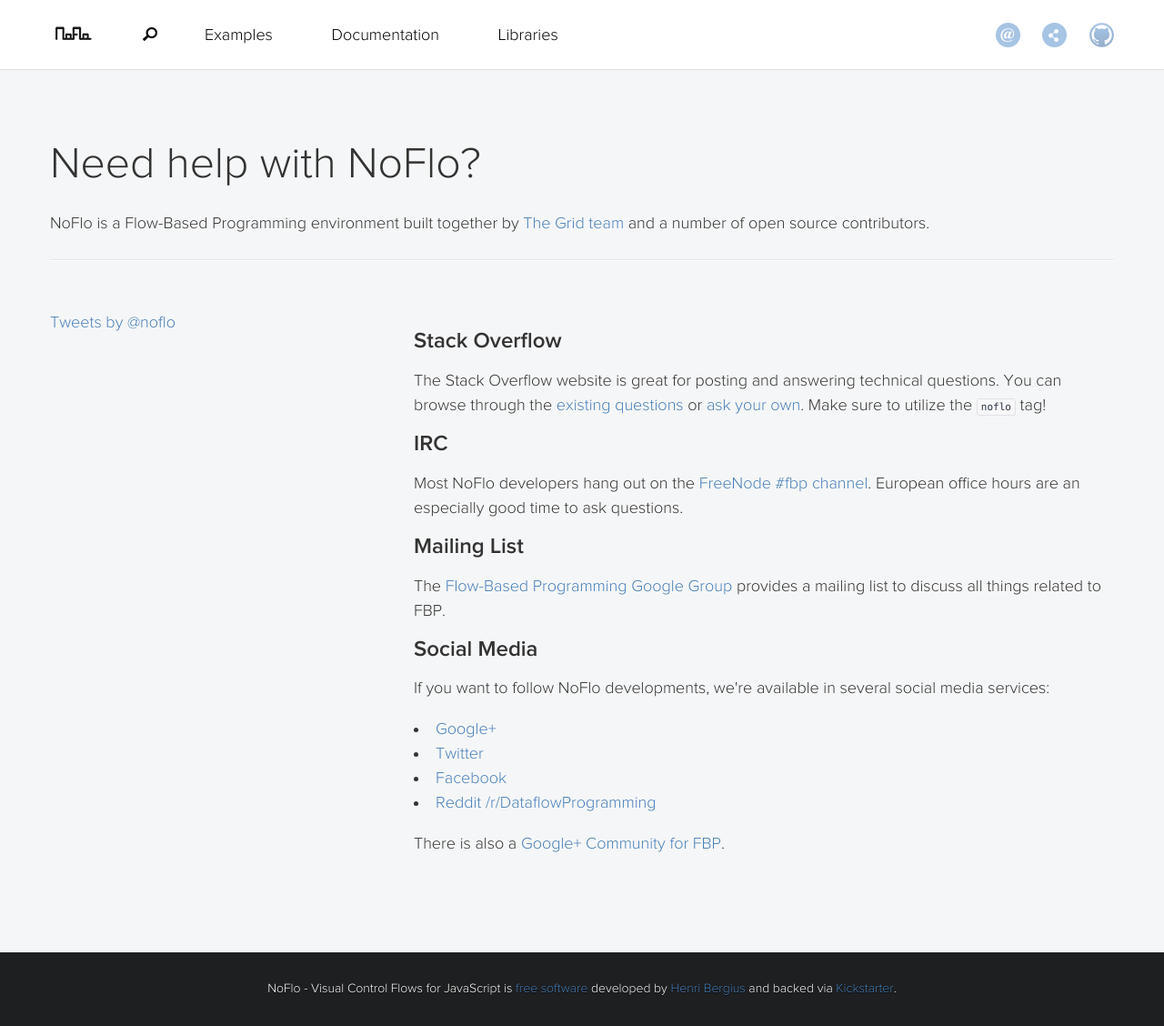
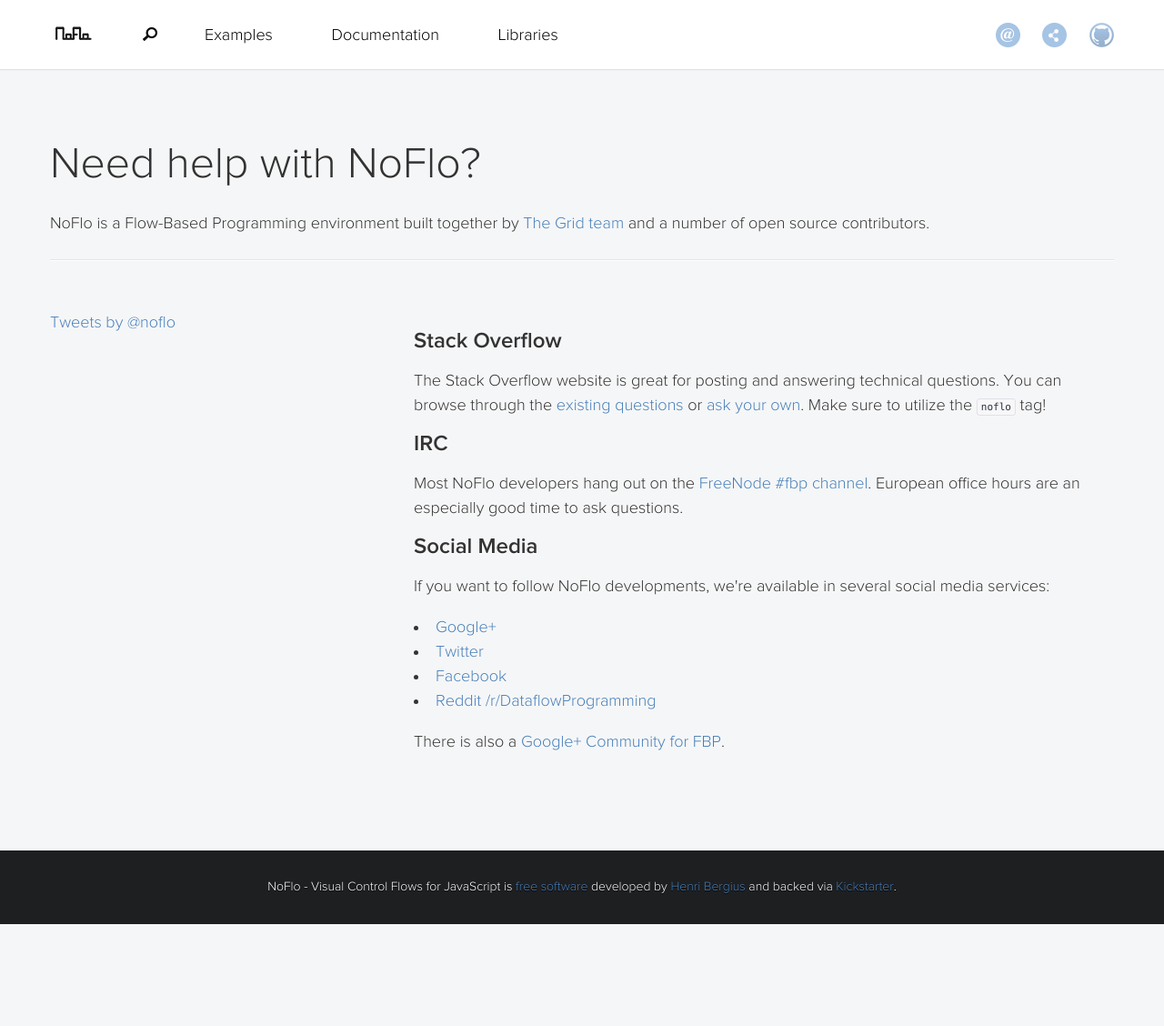
Before and after one commit to noflo/noflo.github.io, a Jekyll site: the page built from support/index.html, in a window 1280 px wide and 1128 px high. Shown: the whole window at 91% size. Built offline with Jekyll 4.4.1, drawn with Linux system fonts in a browser that asks for light colours; nearby versions of some CDN libraries; Markdown is read by kramdown in place of the engine named in the settings; comment, search, counter and statistics services are not loaded.

Commit message:
More focused list of support options

```diff
--- a/support/index.html
+++ b/support/index.html
@@ -25,12 +25,6 @@ title: Need help with NoFlo?
           Most NoFlo developers hang out on the <a href="irc://chat.freenode.net/fbp">FreeNode #fbp channel</a>. European office hours are an especially good time to ask questions.
           </p>
 
-          <h2>Mailing List</h2>
-
-          <p>
-          The <a href="http://groups.google.com/group/flow-based-programming">Flow-Based Programming Google Group</a> provides a mailing list to discuss all things related to FBP.
-          </p>
-
           <h2>Social Media</h2>
           <p>If you want to follow NoFlo developments, we're available in several social media services:</p>
           <ul>
```
